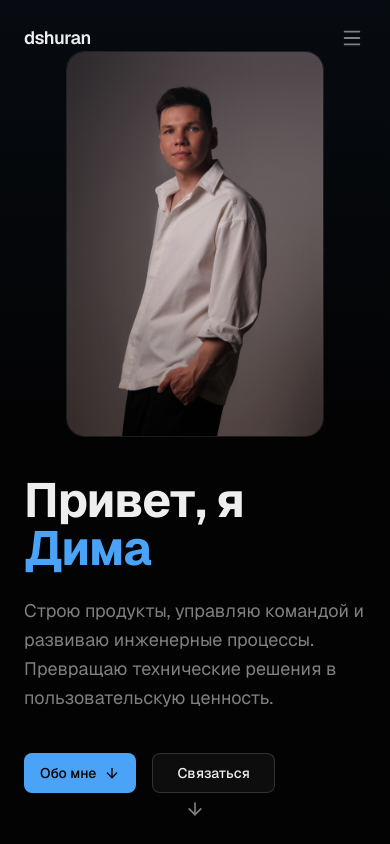
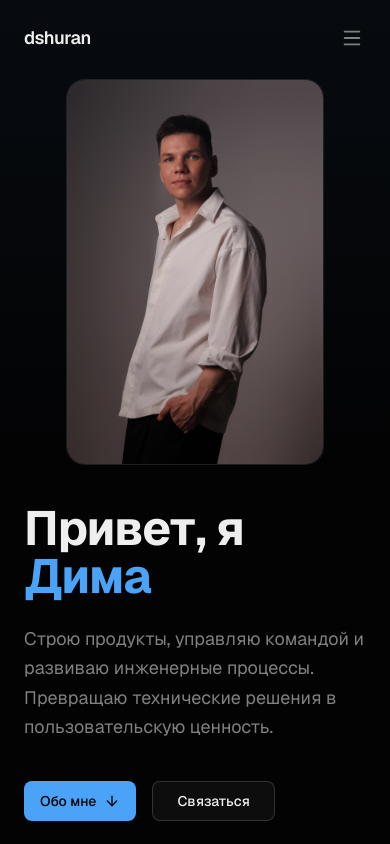
Before and after one commit to dshuran/dshuran-site, a Next.js app: page / in a window 390 px wide. Shown: the top 844 px of the page. Built offline with nearby package versions, Linux system fonts and the light colour scheme.

Commit message:
исправил Hero на мобильном: отступ под шапку, убрал стрелку и перешёл на svh
Co-Authored-By: Claude Opus 4.6 <noreply@anthropic.com>

```diff
--- a/components/Hero.tsx
+++ b/components/Hero.tsx
@@ -11,7 +11,7 @@ export function Hero() {
   };
 
   return (
-    <section className="relative min-h-screen flex items-center justify-center px-6">
+    <section className="relative min-h-svh flex items-center justify-center px-6 pt-20 pb-24 md:pb-8">
       {/* Subtle gradient background */}
       <div className="absolute inset-0 bg-gradient-to-b from-primary/5 via-transparent to-transparent pointer-events-none" />
 
@@ -77,7 +77,7 @@ export function Hero() {
         initial={{ opacity: 0 }}
         animate={{ opacity: 1 }}
         transition={{ delay: 1, duration: 0.5 }}
-        className="absolute bottom-8 left-1/2 -translate-x-1/2"
+        className="absolute bottom-8 left-1/2 -translate-x-1/2 hidden md:block"
       >
         <motion.div
           animate={{ y: [0, 8, 0] }}
```
